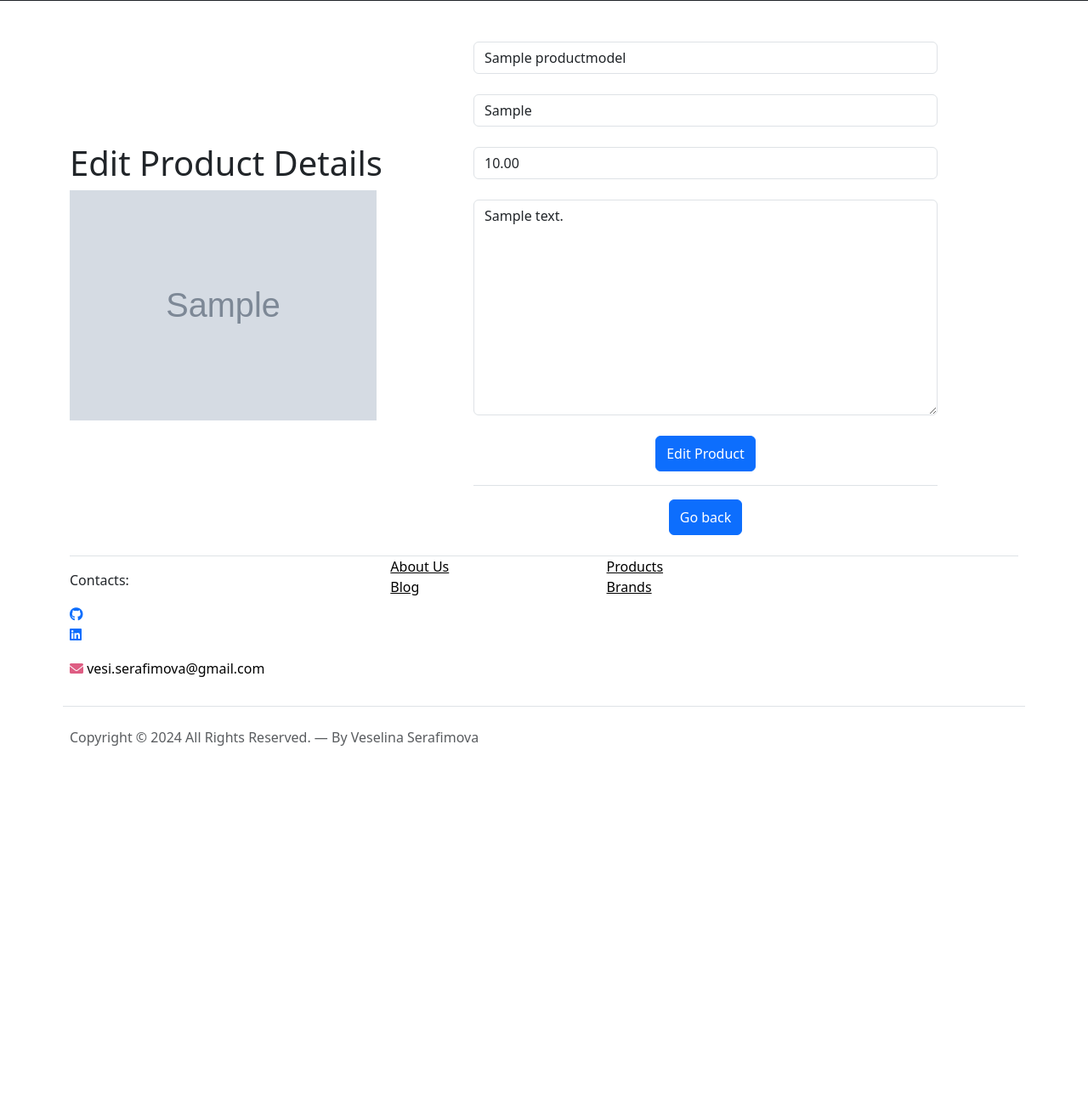
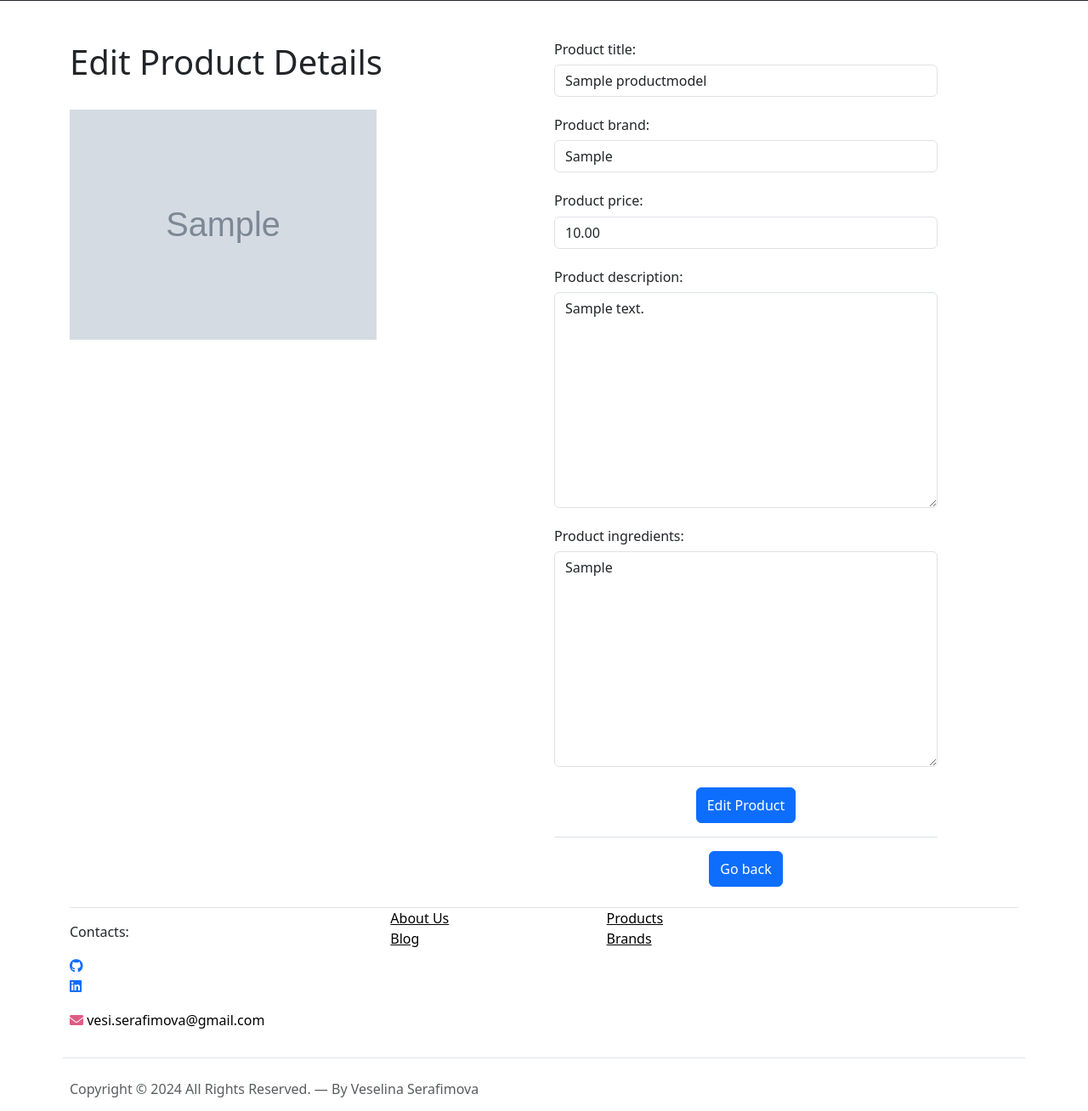
Before and after one commit to vessln/Cosmetics_store, a Django app: a page that uses templates/base.html in a window 1280 px wide. Shown: the part 353-1661 px from the top of the page at 85% size. Before the commit the page ends 1231 px from the top, so only its background shows below. Run offline with Django 5.2, Linux system fonts and the light colour scheme; a user stored in the database is signed in; tables that the repository leaves empty hold one stand-in row (values such as "Sample post"); grey boxes marked "Sample" are stand-in pictures; some libraries are stand-ins or nearby versions.

Commit message:
update so much things

```diff
--- a/cosmetics_store/accounts/forms.py
+++ b/cosmetics_store/accounts/forms.py
@@ -64,13 +64,15 @@ class UpdateUserForm(FormControlFieldsMixin, auth_forms.UserChangeForm):
 
     class Meta(auth_forms.UserChangeForm.Meta):
         model = UserModel
-        fields = ("username", "email", "date_of_birth", "first_name", "last_name", "phone",)
+        fields = ("username", "email", "date_of_birth", "first_name", "last_name", "phone", "is_staff", "is_superuser")
 
         widgets = {
             "first_name": forms.TextInput(attrs={"placeholder": "Enter your first name"}),
             "last_name": forms.TextInput(attrs={"placeholder": "Enter your last name"}),
             "date_of_birth": forms.DateInput(attrs={"placeholder": "Birth date: YYYY-MM-DD"}),
             "phone": forms.TextInput(attrs={"placeholder": "0*********"}),
+            # "is_staff": forms.RadioSelect(),
+            # "is_superuser": forms.RadioSelect(),
         }
 
 
--- a/cosmetics_store/accounts/models.py
+++ b/cosmetics_store/accounts/models.py
@@ -81,16 +81,19 @@ class UserShippingAddressModel(models.Model):
         StoreUserModel,
         on_delete=models.CASCADE,
     )
+
     country = models.CharField(
         max_length=MAX_COUNTRY_LENGTH,
         null=False,
         blank=False,
     )
+
     city = models.CharField(
         max_length=MAX_CITY_LENGTH,
         null=False,
         blank=False,
     )
+
     street_address = models.CharField(
         max_length=MAX_STREET_LENGTH,
         null=False,
--- a/cosmetics_store/products/forms.py
+++ b/cosmetics_store/products/forms.py
@@ -8,7 +8,7 @@ from cosmetics_store.products.models import ProductModel
 
 
 class CreateProductForm(FormControlFieldsMixin, forms.ModelForm):
-    fields_requiring_form_control = ("title_product", "category", "brand", "price", "description", )
+    fields_requiring_form_control = ("title_product", "category", "brand", "price", "description", "ingredients")
 
     def __init__(self, *args, **kwargs):
         super().__init__(*args, **kwargs)
@@ -16,7 +16,7 @@ class CreateProductForm(FormControlFieldsMixin, forms.ModelForm):
 
     class Meta:
         model = ProductModel
-        fields = ("title_product", "category", "brand", "price", "image_product", "description", )
+        fields = ("title_product", "category", "brand", "price", "image_product", "description", "ingredients")
 
         widgets = {
             "title_product": forms.TextInput(attrs={"placeholder": "Title of the product"}),
@@ -25,8 +25,9 @@ class CreateProductForm(FormControlFieldsMixin, forms.ModelForm):
             "price": forms.NumberInput(attrs={"placeholder": "Price:  00.00"}),
             "description": forms.Textarea(attrs={
                 "placeholder": "Write a product description...",
-                "rows": 8,
-                "cols": 55,
+            }),
+            "ingredients": forms.Textarea(attrs={
+                "placeholder": "Write write all ingredients of this product...",
             }),
         }
 
@@ -41,17 +42,20 @@ class CreateProductForm(FormControlFieldsMixin, forms.ModelForm):
 
         # makes brand's name UPPERCASE
         instance.brand = self.cleaned_data["brand"].upper()
-        # makes title_product's name UPPERCASE
-        instance.title_product = self.cleaned_data["title_product"].upper()
+        # makes title_product's first letter UPPERCASE
+        instance.title_product = self.cleaned_data["title_product"][0].upper()
 
+        # GPT helps:
         image = self.cleaned_data["image_product"]
         img = Image.open(image)
         # thumbnail() calculates an appropriate thumbnail size to preserve the aspect of the image and resizes it:
-        img.thumbnail((400, 400))
+        img.thumbnail((500, 500))
 
         # creates temporary object for the image, which is stored in memory, not on disk
         buffer = BytesIO()
-        img.save(buffer, format="JPEG")
+        img.save(buffer, format="JPEG" if image.name.lower().endswith(".jpg") else "PNG")
+        buffer.seek(0)
+        # img.save(buffer, format="JPEG")
         # ensures that all data from the Beginning of the buffer will be ridden (pointer is moved to the beginning):
         buffer.seek(0)
 
@@ -60,7 +64,7 @@ class CreateProductForm(FormControlFieldsMixin, forms.ModelForm):
             buffer,
             None,
             f"{image.name.split('.')[0]}_resized.jpg",
-            "image/jpeg",   # MIME type
+            "image/jpeg",  # MIME type
             buffer.getbuffer().nbytes,
             None
         )
@@ -82,7 +86,7 @@ class UpdateProductForm(FormControlFieldsMixin, forms.ModelForm):
 
     class Meta:
         model = ProductModel
-        fields = ("title_product", "brand", "price", "description",)
+        fields = ("title_product", "brand", "price", "description", "ingredients")
 
         error_messages = {
             "price": {
@@ -91,13 +95,49 @@ class UpdateProductForm(FormControlFieldsMixin, forms.ModelForm):
             "description": {
                 "required": "Please, write a product description. This field is required.",
             },
+            "ingredients": {
+                "required": "Please, write a product description. This field is required.",
+            },
         }
+
+    def save(self, commit=True):
+        instance = super().save(commit=False)
+        instance.title_product = self.cleaned_data["title_product"]
+        instance.brand = self.cleaned_data["brand"].upper()
+
+        if commit:
+            instance.save()
+        return instance
 
 
 class FilterProductForm(forms.Form):
-    category = forms.ChoiceField(label="Category", choices=ProductModel.PRODUCTS_CATEGORIES, widget=forms.RadioSelect, required=False, )
-    brand = forms.CharField(label="Brand", max_length=30, required=False, widget=forms.TextInput(attrs={"class": "form-control", "placeholder": "Brand"}) )
-    min_price = forms.DecimalField(label="Min Price", max_digits=5, decimal_places=2, min_value=0, required=False,
-                                   widget=forms.NumberInput(attrs={"step": "0.01", "class": "form-control", "placeholder": "0.00"}))
-    max_price = forms.DecimalField(label="Max Price", max_digits=5, decimal_places=2, min_value=0, required=False,
-                                   widget=forms.NumberInput(attrs={"step": "0.01", "class": "form-control", "placeholder": "999.99"}))
+    category = forms.ChoiceField(
+        label="Category",
+        choices=ProductModel.PRODUCTS_CATEGORIES,
+        widget=forms.RadioSelect,
+        required=False,
+    )
+
+    brand = forms.CharField(
+        label="Brand",
+        max_length=30,
+        required=False,
+        widget=forms.TextInput(attrs={"class": "form-control", "placeholder": "Brand"})
+    )
+
+    min_price = forms.DecimalField(
+        label="Min Price",
+        max_digits=5,
+        decimal_places=2,
+        min_value=0,
+        required=False,
+        widget=forms.NumberInput(attrs={"step": "0.01", "class": "form-control", "placeholder": "0.00"})
+    )
+
+    max_price = forms.DecimalField(
+        label="Max Price",
+        max_digits=5,
+        decimal_places=2,
+        min_value=0,
+        required=False,
+        widget=forms.NumberInput(attrs={"step": "0.01", "class": "form-control", "placeholder": "999.99"}))
--- a/cosmetics_store/products/views.py
+++ b/cosmetics_store/products/views.py
@@ -20,7 +20,7 @@ class CreateProductView(ProductRestrictionMixin, generic_views.CreateView):
 
     def form_valid(self, form):  # set currently authenticated user who create the product to `manager`
         form = super().form_valid(form)
-        form.object.manager = self.request.user
+        self.object.manager = self.request.user
         self.object.save()
         return form
 
--- a/templates/base.html
+++ b/templates/base.html
@@ -47,7 +47,7 @@
                     <li><a class="nav-link" href="{% url 'list articles' %}">Blog</a></li>
                 </ul>
 
-                {% if user.is_authenticated %}
+                {% if user.is_authenticated and not user.is_staff %}
                 <ul class="custom-navbar-cta navbar-nav mb-2 mb-md-0 ms-5">
                     <li><a style="color: white" class="nav-link" href="{% url 'my cart' %}">
                         <i class="fas fa-shopping-cart"></i> {{ request.user|count_products }} </a>
--- a/templates/blog/edit_article.html
+++ b/templates/blog/edit_article.html
@@ -7,7 +7,7 @@
     <div class="container">
         <div class="row py-4 mt-4 align-items-center">
             <div class="col-md-5 pr-lg-5 mb-5 mb-md-4">
-                <h1 class=" pb-0">Edit Article Details</h1>
+                <h1 class="pb-0">Edit Article Details</h1>
                 <img width="90%" src="{{ object.article_image.url }}" alt="girl" class="img-fluid mb-3 d-none d-md-block">
             </div>
 
--- a/templates/common/home_page.html
+++ b/templates/common/home_page.html
@@ -7,7 +7,7 @@
     <div class="hero">
         <div class="container">
             <div class="row justify-content-between">
-                <div class="col-lg-4">
+                <div class="col-lg-5">
                     <div class="intro-excerpt">
                         <h1>
                             Welcome to Best Beauty{% if user.is_authenticated %}, {{ user.username }} {% endif %}
@@ -23,7 +23,7 @@
                 </div>
                 <div class="col-lg-7">
                     <div class="hero-img-wrap">
-                        <img width=85% src="{% static 'images/girl_homepage.png' %}" alt="cosmetics" class="img-fluid">
+                        <img width=80% src="{% static 'images/girl_homepage.png' %}" alt="cosmetics" class="img-fluid">
                     </div>
                 </div>
             </div>
--- a/templates/products/details_product.html
+++ b/templates/products/details_product.html
@@ -19,10 +19,13 @@
                     <h2 class="article-title"><b>{{ object.brand }}</b> {{ object.title_product }}</h2>
                     <h5 class="article-title text-muted">Category: {{ object.category }}</h5>
                     <h5 class="article-title">${{ object.price }}</h5>
+
+                    {% if not request.user.is_staff %}
                     <p class="mb-5">
                         <a href="{% url 'add to cart' slug=object.slug %}" class="btn btn-secondary me-2">Add to cart</a>
-{#                        <a href="{% url 'remove from cart' slug=object.slug %}" class="btn btn-secondary me-2">Remove from cart</a>#}
                     </p>
+                    {% endif %}
+
                     <div class="mt-4">
                         <div class="meta">
                             <h6><b>About the product:</b></h6>
--- a/templates/products/edit_product.html
+++ b/templates/products/edit_product.html
@@ -5,26 +5,29 @@
 {% block main_content %}
 
     <div class="container">
-        <div class="row py-4 mt-4 align-items-center">
+        <div class="row py-4 mt-4">
             <div class="col-md-5 pr-lg-5 mb-5 mb-md-0">
-                <h1 class=" pb-0">Edit Product Details</h1>
+                <h1 class="pb-4">Edit Product Details</h1>
                 <img width="80%" src="{{ object.image_product.url }}" alt="girl" class="img-fluid mb-3 d-none d-md-block">
             </div>
 
-            <div class="col-md-7 col-lg-6 ml-auto">
+            <div class="col-md-7 col-lg-5 m-lg-auto">
 
                 <form action="{% url 'edit product' slug=object.slug  %}" method="post">
 
                     <div class="row">
 
-                        <div class="input-group col-lg-12 mb-4">
+                        <h6>Product title:</h6>
+                        <div class="input-group col-lg-12 mb-4 h3">
                             {{ form.title_product }}
                         </div>
 
+                        <h6>Product brand:</h6>
                         <div class="input-group col-lg-12 mb-4">
                             {{ form.brand }}
                         </div>
 
+                        <h6>Product price:</h6>
                         <div class="input-group col-lg-12 mb-4">
                             {{ form.price }}
                         </div>
@@ -38,6 +41,7 @@
                                 </div>
                             {% endif %}
 
+                        <h6>Product description:</h6>
                         <div class="input-group col-lg-12 mb-4">
                             {{ form.description }}
                         </div>
@@ -45,6 +49,20 @@
                                 <div class="alert alert-danger">
                                     <ul>
                                         {% for error in form.description.errors %}
+                                            <li>{{ error }}</li>
+                                        {% endfor %}
+                                    </ul>
+                                </div>
+                            {% endif %}
+
+                        <h6>Product ingredients:</h6>
+                        <div class="input-group col-lg-12 mb-4">
+                            {{ form.ingredients }}
+                        </div>
+                            {% if form.description.errors %}
+                                <div class="alert alert-danger">
+                                    <ul>
+                                        {% for error in form.ingredients.errors %}
                                             <li>{{ error }}</li>
                                         {% endfor %}
                                     </ul>
```
Also changed, not shown: cosmetics_store/accounts/admin.py (+6 -1 lines), cosmetics_store/blog/admin.py (+8 -1 lines), cosmetics_store/products/admin.py (+9 -1 lines), cosmetics_store/products/models.py (+0 -11 lines), templates/accounts/edit_user.html (+14 -1 lines), templates/products/create_product.html (+13 -0 lines), mediafiles/article_image/cosm_flowers.png (added), mediafiles/products_image/lipstickk_resized.jpg (added), mediafiles/products_image/lipstickk_resized_JcRWDlu.jpg (added), mediafiles/products_image/lipstickk_resized_n2E4UY9.jpg (added).
